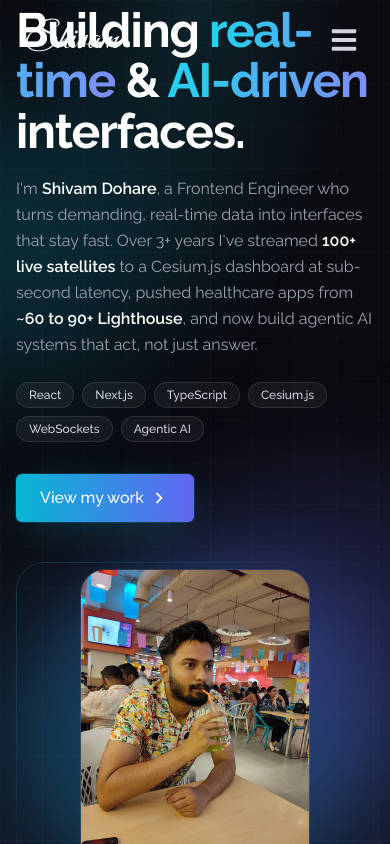
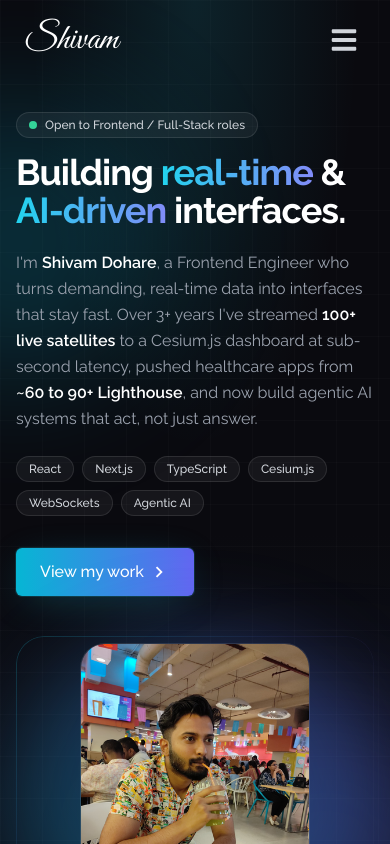
Before and after one commit to shivamdohare/My-Portfolio, a React (Create React App) app: page / in a window 390 px wide. Shown: the top 844 px of the page. Built offline with nearby package versions, Linux system fonts and the light colour scheme.

Commit message:
mobile ready

```diff
--- a/src/components/Home.jsx
+++ b/src/components/Home.jsx
@@ -10,7 +10,7 @@ const Home = () => {
     <div
       name="home"
       id="home"
-      className="relative h-screen w-full overflow-hidden bg-gradient-to-b from-ink via-ink to-gray-900"
+      className="relative min-h-screen w-full overflow-hidden bg-gradient-to-b from-ink via-ink to-gray-900"
     >
       {/* Ambient background flourishes */}
       <div className="pointer-events-none absolute inset-0 bg-grid-faint bg-[size:42px_42px] opacity-[0.5]" />
@@ -18,7 +18,7 @@ const Home = () => {
       <div className="pointer-events-none absolute -left-32 top-24 h-72 w-72 rounded-full bg-cyan-500/20 blur-3xl" />
       <div className="pointer-events-none absolute -right-24 bottom-10 h-80 w-80 rounded-full bg-indigo-500/20 blur-3xl" />
 
-      <div className="relative z-10 mx-auto flex h-full max-w-screen-lg flex-col items-center justify-center gap-10 px-4 md:flex-row">
+      <div className="relative z-10 mx-auto flex min-h-screen max-w-screen-lg flex-col items-center justify-center gap-10 px-4 py-28 md:flex-row md:py-0">
         <div className="flex flex-col justify-center">
           <span
             className="mb-4 flex w-fit animate-fade-up items-center gap-2 rounded-full border border-white/10 bg-white/5 px-3 py-1 text-xs font-medium text-gray-300"
@@ -32,7 +32,7 @@ const Home = () => {
           </span>
 
           <h2
-            className="animate-fade-up text-5xl font-bold leading-[1.05] tracking-tight text-white sm:text-7xl"
+            className="animate-fade-up text-4xl font-bold leading-[1.05] tracking-tight text-white sm:text-6xl md:text-7xl"
             style={{ animationDelay: "120ms" }}
           >
             Building{" "}
```
